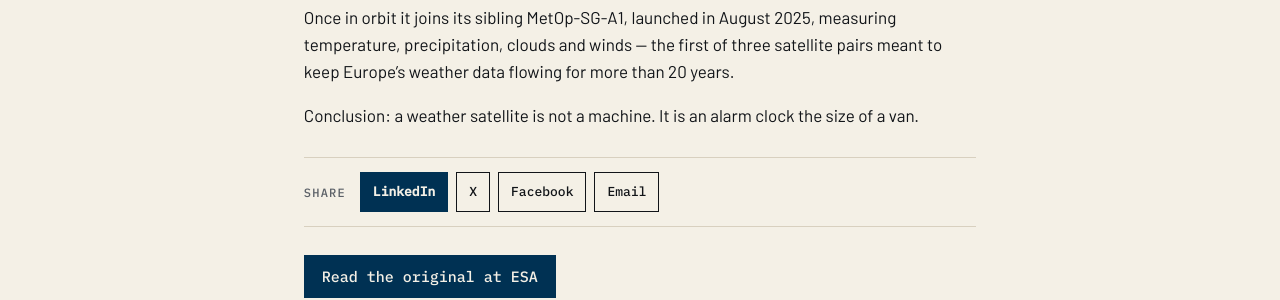
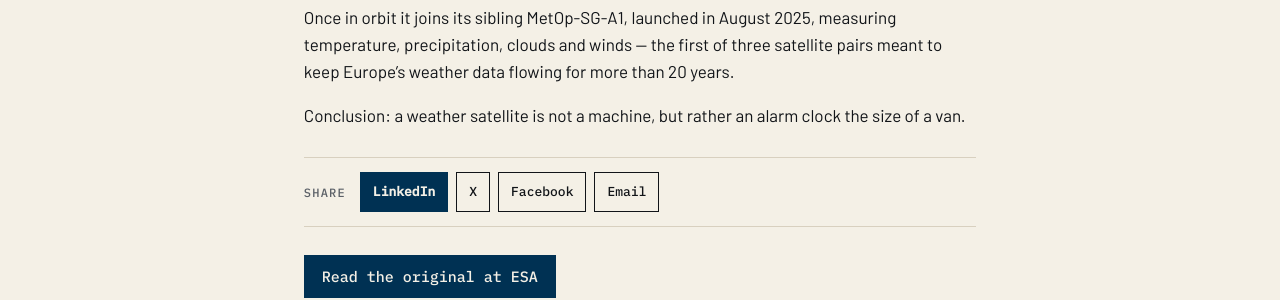
Before and after one commit to katz-news/katz.news, a Jekyll site: the page built from _posts/briefs/2026-11-04-time-to-wake-up-metop-sg-b1-weather-satellite.md, in a window 1280 px wide. Shown: the part 646-946 px from the top of the page. Built offline with Jekyll 4.4.1, drawn with Linux system fonts in a browser that asks for light colours.

```diff
--- a/_data/build.yml
+++ b/_data/build.yml
@@ -1 +1 @@
-published_at: 2026-11-05T18:33:12Z
+published_at: 2026-11-05T18:34:07Z
--- a/_posts/briefs/2026-11-04-time-to-wake-up-metop-sg-b1-weather-satellite.md
+++ b/_posts/briefs/2026-11-04-time-to-wake-up-metop-sg-b1-weather-satellite.md
@@ -12,4 +12,4 @@ MetOp-SG-B1 — ESA calls it the 'sleeping beauty' — spent more than 12 years
 
 Once in orbit it joins its sibling MetOp-SG-A1, launched in August 2025, measuring temperature, precipitation, clouds and winds — the first of three satellite pairs meant to keep Europe's weather data flowing for more than 20 years.
 
-Conclusion: a weather satellite is not a machine. It is an alarm clock the size of a van.
+Conclusion: a weather satellite is not a machine, but rather an alarm clock the size of a van.
```
